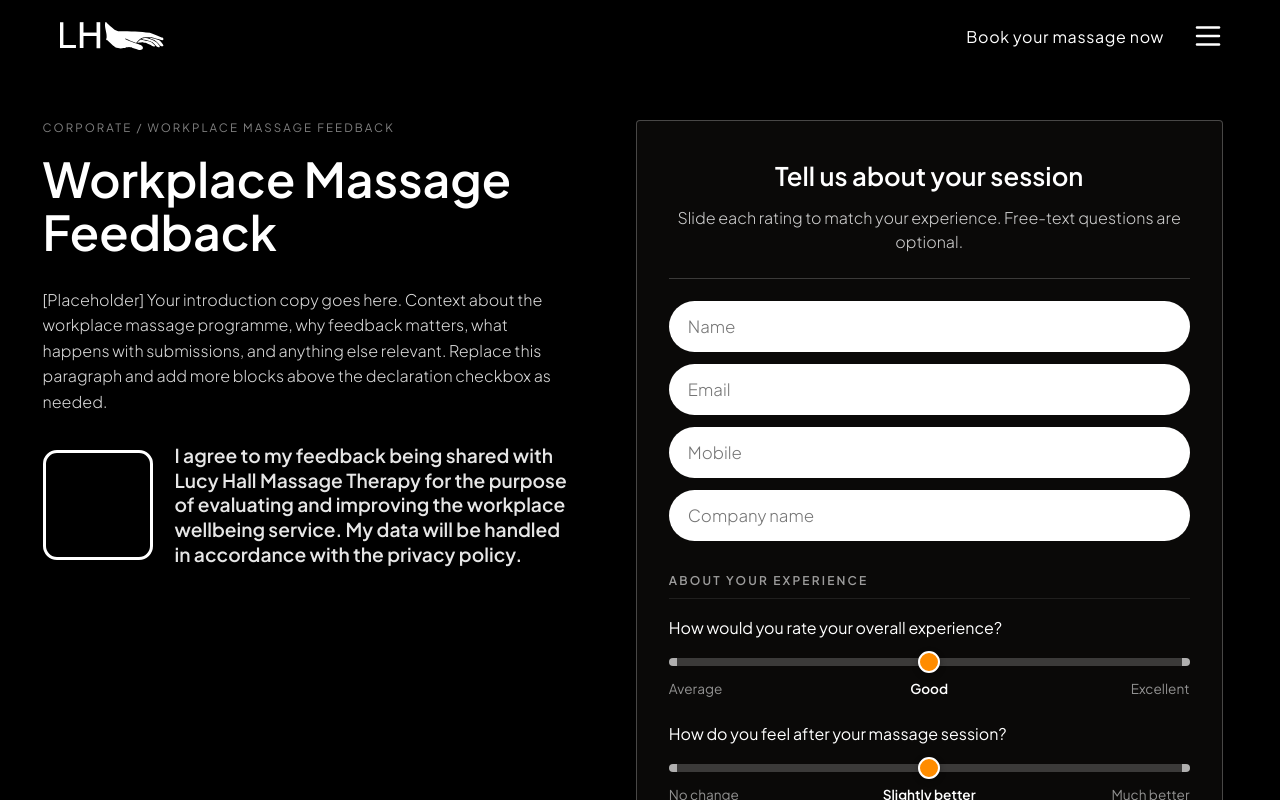
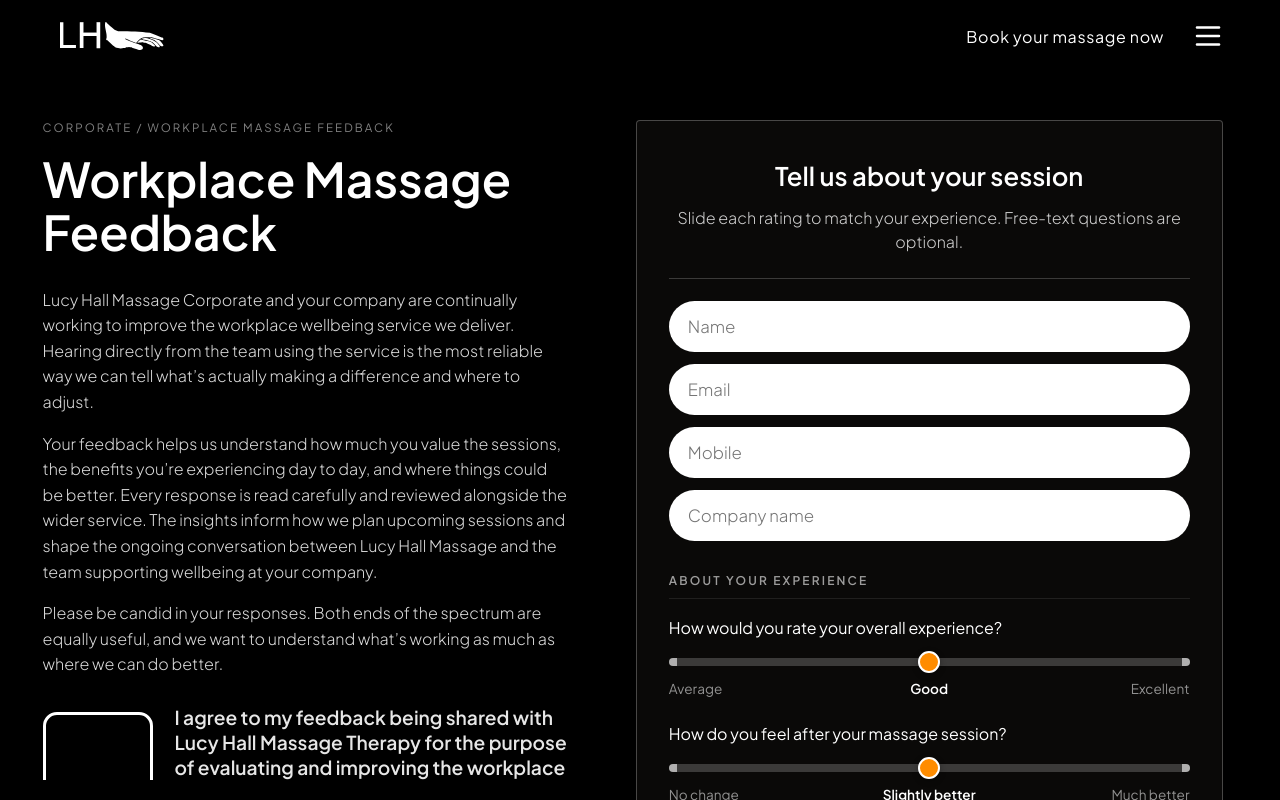
Before and after one commit to federationdesign-design/LHM, a Next.js app: page /workplace-massage-feedback in a window 1280 px wide. Shown: the top 800 px of the page. Built offline with nearby package versions, Linux system fonts and the light colour scheme.

Commit message:
Workplace feedback form: replace placeholder intro copy
Real intro copy explaining the purpose of the feedback form,
what happens with responses, and inviting honest feedback.
3 paragraphs (~120 words) replacing the [Placeholder] block
plus the TODO STEVE comment.

```diff
--- a/app/workplace-massage-feedback/WorkplaceMassageFeedbackClient.tsx
+++ b/app/workplace-massage-feedback/WorkplaceMassageFeedbackClient.tsx
@@ -42,14 +42,14 @@
                 Workplace Massage Feedback
               </h1>
 
-              {/* ════════════════════════════════════════════════════════════
-                  TODO STEVE: Replace this placeholder with the real intro
-                  copy. Add as many <h2>/<p> blocks as needed above the
-                  declaration checkbox. The big tick box at the bottom stays
-                  — it gates form submission.
-                  ════════════════════════════════════════════════════════════ */}
+              <p style={{ fontSize: '1rem', fontWeight: 300, color: '#ffffff', lineHeight: 1.6, marginBottom: 16, opacity: 0.85 }}>
+                Lucy Hall Massage Corporate and your company are continually working to improve the workplace wellbeing service we deliver. Hearing directly from the team using the service is the most reliable way we can tell what&rsquo;s actually making a difference and where to adjust.
+              </p>
+              <p style={{ fontSize: '1rem', fontWeight: 300, color: '#ffffff', lineHeight: 1.6, marginBottom: 16, opacity: 0.85 }}>
+                Your feedback helps us understand how much you value the sessions, the benefits you&rsquo;re experiencing day to day, and where things could be better. Every response is read carefully and reviewed alongside the wider service. The insights inform how we plan upcoming sessions and shape the ongoing conversation between Lucy Hall Massage and the team supporting wellbeing at your company.
+              </p>
               <p style={{ fontSize: '1rem', fontWeight: 300, color: '#ffffff', lineHeight: 1.6, marginBottom: 28, opacity: 0.85 }}>
-                [Placeholder] Your introduction copy goes here. Context about the workplace massage programme, why feedback matters, what happens with submissions, and anything else relevant. Replace this paragraph and add more blocks above the declaration checkbox as needed.
+                Please be candid in your responses. Both ends of the spectrum are equally useful, and we want to understand what&rsquo;s working as much as where we can do better.
               </p>
 
               {/* DECLARATION CHECKBOX — required to submit. */}
```
